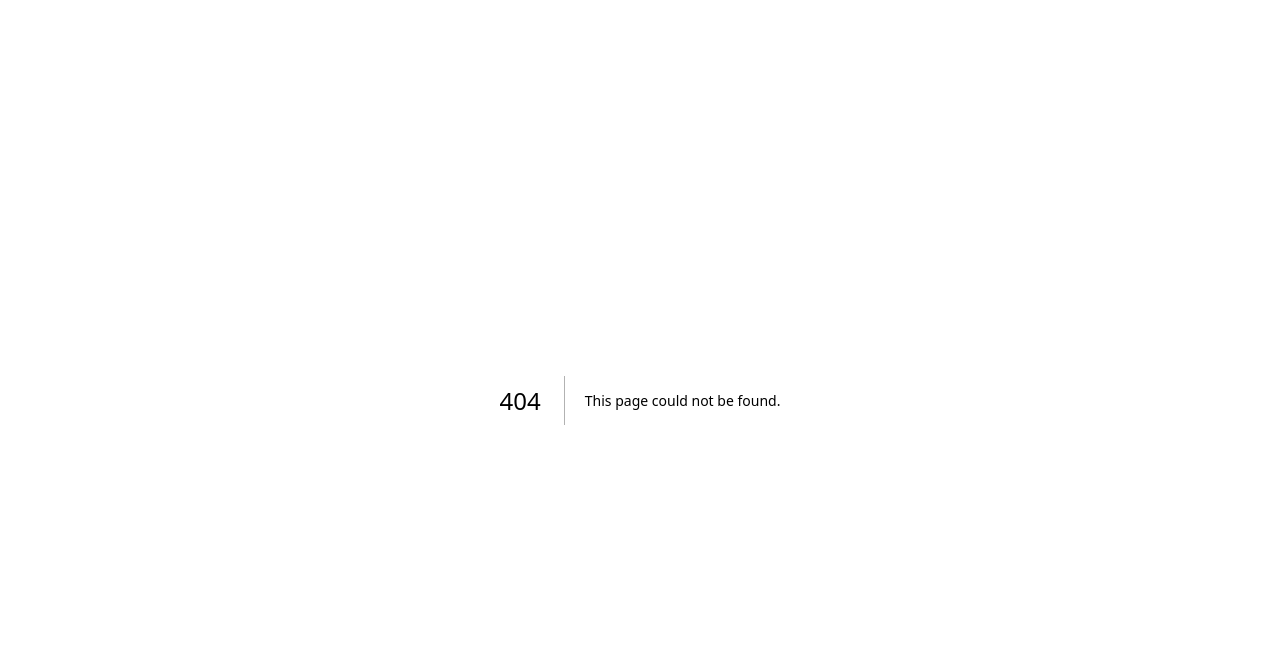
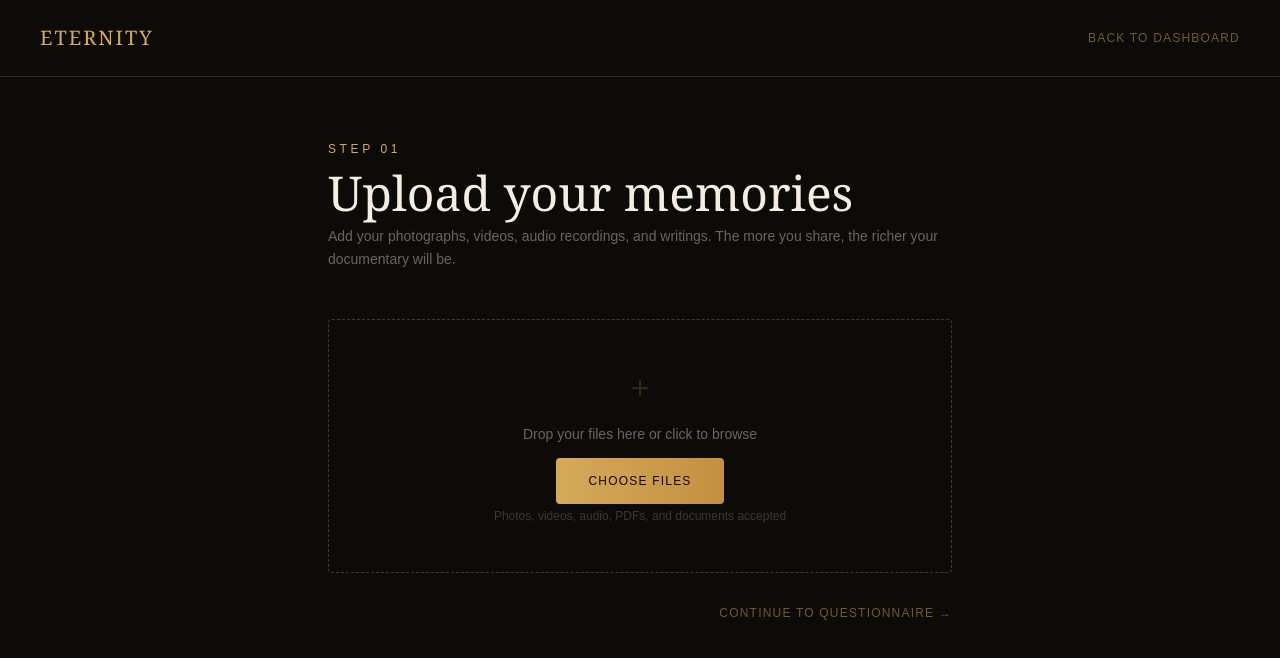
Before and after one commit to MrLowboy/eternity, a Next.js app: page /upload in a window 1280 px wide. Before the commit this address had no page. Shown: the top 658 px of the page. Built offline with nearby package versions, Linux system fonts and the light colour scheme; no server answers.

Commit message:
add upload page

```diff
--- /dev/null
+++ b/app/upload/page.tsx
@@ -0,0 +1,98 @@
+"use client";
+import { useState } from "react";
+import { supabase } from "../../lib/supabase";
+import { useRouter } from "next/navigation";
+
+export default function Upload() {
+  const [files, setFiles] = useState([]);
+  const [uploading, setUploading] = useState(false);
+  const [message, setMessage] = useState("");
+  const router = useRouter();
+
+  async function handleUpload(e) {
+    const selectedFiles = Array.from(e.target.files);
+    setUploading(true);
+    setMessage("");
+
+    const { data: { user } } = await supabase.auth.getUser();
+    if (!user) {
+      router.push("/login");
+      return;
+    }
+
+    for (const file of selectedFiles) {
+      const filePath = `${user.id}/${Date.now()}-${file.name}`;
+      const { error } = await supabase.storage
+        .from("Memories")
+        .upload(filePath, file);
+      if (error) {
+        setMessage(`Error uploading ${file.name}: ${error.message}`);
+        setUploading(false);
+        return;
+      }
+    }
+
+    setMessage(`Successfully uploaded ${selectedFiles.length} file(s)!`);
+    setUploading(false);
+  }
+
+  return (
+    <main className="min-h-screen bg-[#0d0b08] text-[#f5ede0]">
+      <nav className="flex items-center justify-between px-10 py-6 border-b border-[#d4aa5a]/20">
+        <div className="font-serif text-[#d4aa5a] text-xl tracking-widest uppercase">
+          Eternity
+        </div>
+        <button
+          onClick={() => router.push("/dashboard")}
+          className="text-xs tracking-widest uppercase text-[#d4aa5a]/50 hover:text-[#d4aa5a] transition-colors"
+        >
+          Back to dashboard
+        </button>
+      </nav>
+
+      <section className="max-w-2xl mx-auto px-6 py-16">
+        <p className="text-xs tracking-[0.3em] uppercase text-[#d4aa5a] mb-3">Step 01</p>
+        <h1 className="font-serif text-5xl font-light mb-2">
+          Upload your memories
+        </h1>
+        <p className="text-[#f5ede0]/40 text-sm leading-relaxed mb-12">
+          Add your photographs, videos, audio recordings, and writings. The more you share, the richer your documentary will be.
+        </p>
+
+        <div className="border border-dashed border-[#d4aa5a]/30 rounded-sm p-12 text-center hover:border-[#d4aa5a]/60 transition-colors">
+          <div className="font-serif text-4xl text-[#d4aa5a]/20 mb-4">+</div>
+          <p className="text-sm text-[#f5ede0]/40 mb-6">
+            Drop your files here or click to browse
+          </p>
+          <label className="bg-gradient-to-r from-[#d4aa5a] to-[#c49040] text-[#0d0b08] text-xs font-medium tracking-widest uppercase px-8 py-4 rounded-sm hover:opacity-90 transition-opacity cursor-pointer">
+            {uploading ? "Uploading..." : "Choose files"}
+            <input
+              type="file"
+              multiple
+              accept="image/*,video/*,audio/*,.pdf,.doc,.docx,.txt"
+              onChange={handleUpload}
+              className="hidden"
+              disabled={uploading}
+            />
+          </label>
+          <p className="text-xs text-[#f5ede0]/20 mt-4">
+            Photos, videos, audio, PDFs, and documents accepted
+          </p>
+        </div>
+
+        {message && (
+          <p className="text-center text-sm text-[#d4aa5a]/80 mt-6">{message}</p>
+        )}
+
+        <div className="mt-8 flex justify-end">
+          <button
+            onClick={() => router.push("/questionnaire")}
+            className="text-xs tracking-widest uppercase text-[#d4aa5a]/50 hover:text-[#d4aa5a] transition-colors"
+          >
+            Continue to questionnaire →
+          </button>
+        </div>
+      </section>
+    </main>
+  );
+}
```
